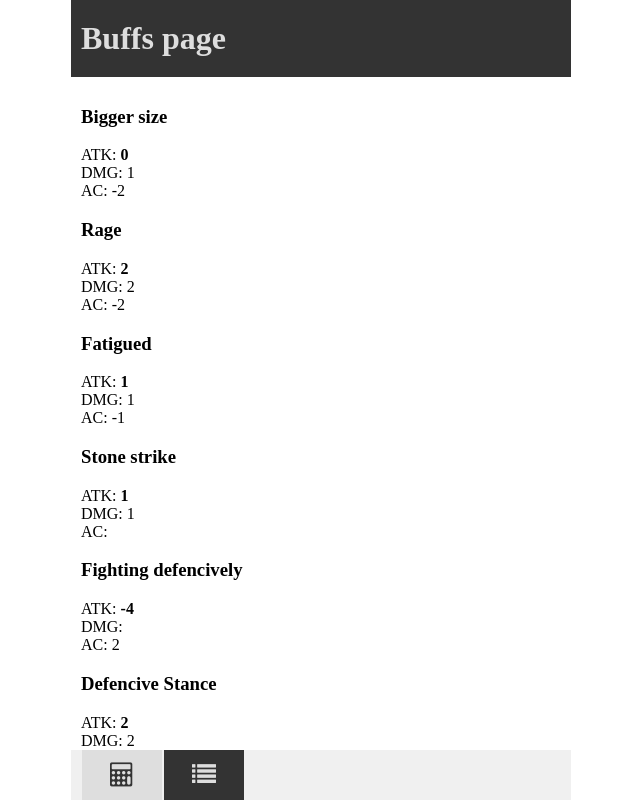
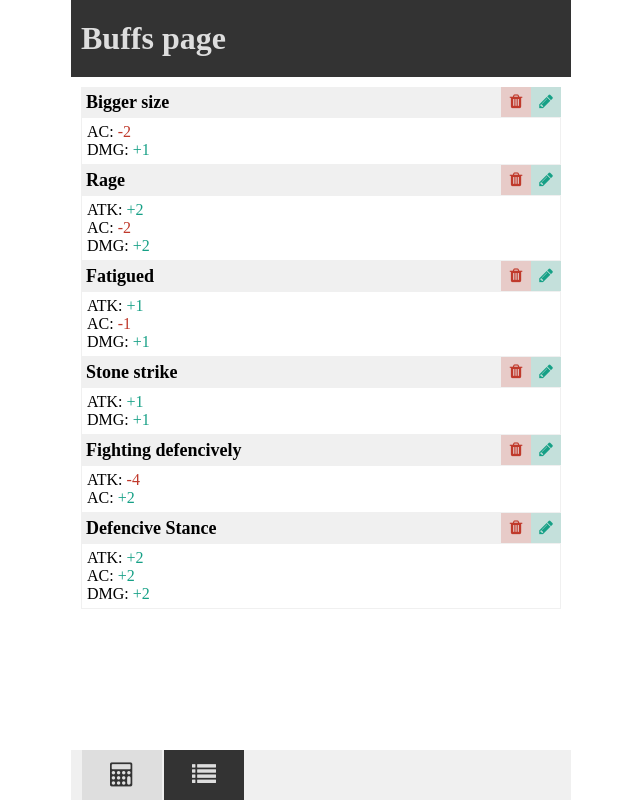
Before and after one commit to sshulin/d20organizer, a React (Create React App) app: page /buffs in a window 1280 px wide. Shown: the whole page, without its empty margins (319-959 px from the left). Built offline with nearby package versions, Linux system fonts and the light colour scheme.

Commit message:
Buff-list-item restructure

```diff
--- a/src/components/core/buff-list-item/buff-list-item.js
+++ b/src/components/core/buff-list-item/buff-list-item.js
@@ -1,17 +1,61 @@
 import React from 'react';
+
+import propNames from '../../../utils/propNames';
+import stringifyModifier from '../../../utils/stringifyModifier';
 
 const BuffListItem = ({buff}) => {
   return (
-		<div>
-			<h3>{ buff.name }</h3>
-			<div>
-				ATK: <strong>{ buff.bonuses.attack }</strong>
+    <div className="buff-item">
+      <div className="buff-item__wrapper">
+        <div className="buff-item__header">
+          <div className="buff-item__title">
+            { buff.name }
           </div>
-			<div>
-				DMG: { buff.bonuses.damage }
+          <div className="buff-item__actions">
+            <div className="buff-item__action buff-item__action--delete">
+              <i className="fa fa-trash"></i>
             </div>
-			<div>
-				AC: { buff.bonuses.ac }
+            <div className="buff-item__action buff-item__action--edit">
+              <i className="fa fa-pencil"></i>
+            </div>
+          </div>
+        </div>
+        <div className="buff-item__content">
+          <div className="buff-item__stat-list">
+            {
+              Object.keys(propNames).map((key) => {
+
+                const propBonus = buff.bonuses ? buff.bonuses[key] : null;
+                const propMultiplier = buff.multipliers ? buff.multipliers[key] : null;
+                const displayValue = (
+                  propBonus ? stringifyModifier(propBonus) : false
+                ) || (
+                  propMultiplier ? propMultiplier : false
+                ) || null;
+
+                let statClassList = 'buff-item__stat ';
+                if(propBonus > 0 || propMultiplier > 1) {
+                  statClassList += 'buff-item__stat--positive';
+                } else if(propBonus < 0 || (propMultiplier > 0 && propMultiplier < 1)) {
+                  statClassList += 'buff-item__stat--negative';
+                }
+
+                return (
+                  propBonus || propMultiplier
+                ) ? (
+                  <div className={ statClassList } key={ key }>
+                    <div className="buff-item__stat-label">
+                      { propNames[key].string }:
+                    </div>
+                    <div className="buff-item__stat-value">
+                      { displayValue ? displayValue : null }
+                    </div>
+                  </div>
+                ) : null
+              })
+            }
+          </div>
+        </div>
       </div>
     </div>
   )
--- a/src/components/core/buff-list/buff-list.js
+++ b/src/components/core/buff-list/buff-list.js
@@ -22,4 +22,8 @@ const mapStateToProps = ({ buffs }) => {
   }
 }
 
-export default connect(mapStateToProps)(BuffList);
+const mapDispatchToProps = {
+
+};
+
+export default connect(mapStateToProps, mapDispatchToProps)(BuffList);
--- /dev/null
+++ b/src/styles/blocks/buff-item.scss
@@ -0,0 +1,48 @@
+.buff-item {
+  &__wrapper {
+
+  }
+  &__header {
+    align-items: center;
+    background: #f0f0f0;
+    display: flex;
+    justify-content: space-between;
+  }
+  &__title {
+    font-size: 18px;
+    font-weight: 600;
+    padding-left: 5px;
+  }
+  &__actions {
+    display: flex;
+  }
+  &__action {
+    line-height: 30px;
+    text-align: center;
+    width: 30px;
+    &--edit {
+      background: rgba($color-green, 0.2);
+      color: $color-green;
+    }
+    &--delete {
+      background: rgba($color-red, 0.2);
+      color: $color-red;
+    }
+  }
+  &__content {
+    border: 1px solid #f0f0f0;
+    padding: 5px;
+  }
+  &__stat {
+    display: flex;
+  }
+  &__stat--positive &__stat-value {
+    color: $color-green;
+  }
+  &__stat--negative &__stat-value {
+    color: $color-red;
+  }
+  &__stat-value {
+    margin-left: 4px;
+  }
+}
--- a/src/styles/styles.scss
+++ b/src/styles/styles.scss
@@ -2,9 +2,15 @@ body {
   margin: 0;
   padding: 0;
 }
+
+// colors
+
+$color-green: #16a086;
+$color-red: #c0392b;
 
 @import './blocks/app';
 @import './blocks/navbar';
 @import './blocks/charedit';
 @import './blocks/page';
 @import './blocks/multiselect';
+@import './blocks/buff-item';
--- a/src/utils/propNames.js
+++ b/src/utils/propNames.js
@@ -1,11 +1,9 @@
+import stringifyModifier from './stringifyModifier';
+
 const propNames = {
   attack: {
     string: 'ATK',
-    getter: (value) => {
-      return (
-        (value > 0 ? '+' : '') + value
-      )
-    }
+    getter: stringifyModifier
   },
   ac: {
     string: 'AC',
@@ -15,11 +13,7 @@ const propNames = {
   },
   damage: {
     string: 'DMG',
-    getter: (value) => {
-      return (
-        (value > 0 ? '+' : '') + value
-      )
-    }
+    getter: stringifyModifier
   }
 };
 
--- /dev/null
+++ b/src/utils/stringifyModifier.js
@@ -0,0 +1,5 @@
+const stringifyModifier = (value) => {
+  return (value > 0 ? '+' : '') + value
+}
+
+export default stringifyModifier;
```
Lines whose indentation alone changed are shown as unchanged.
